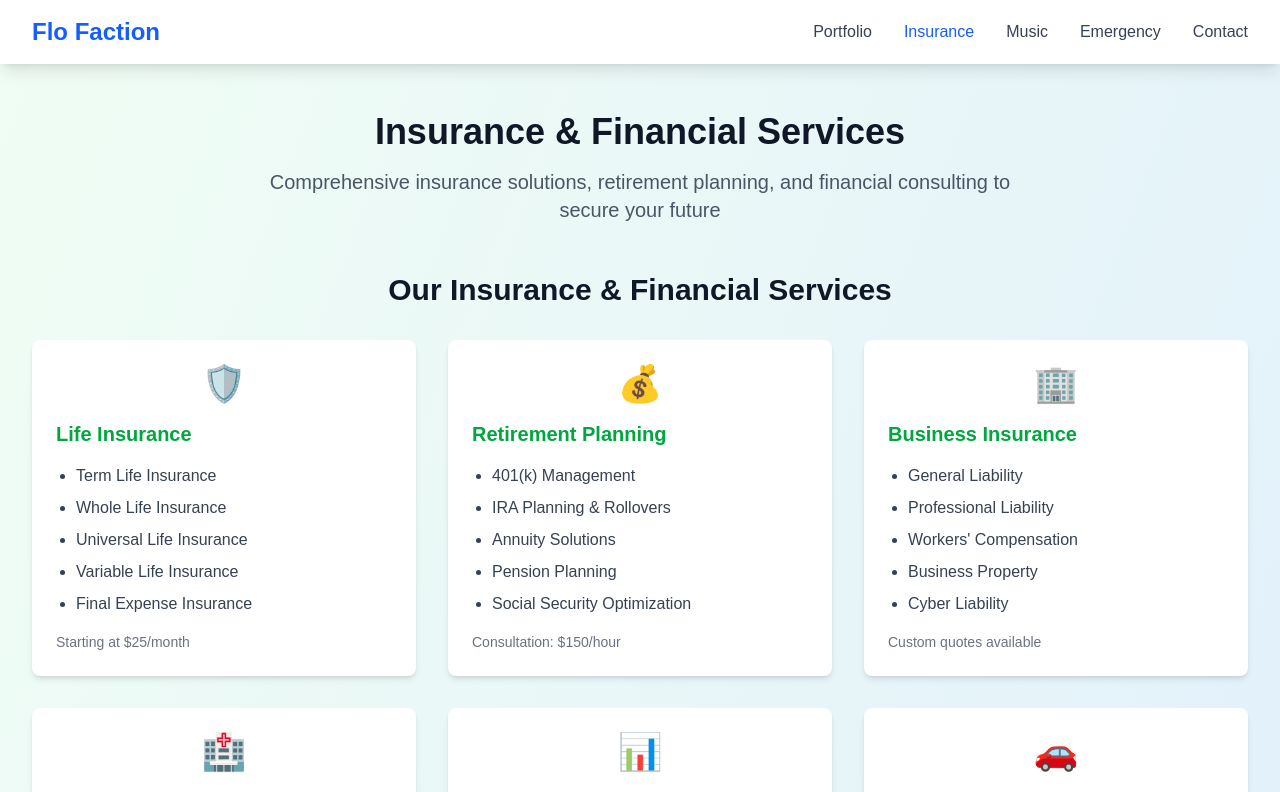
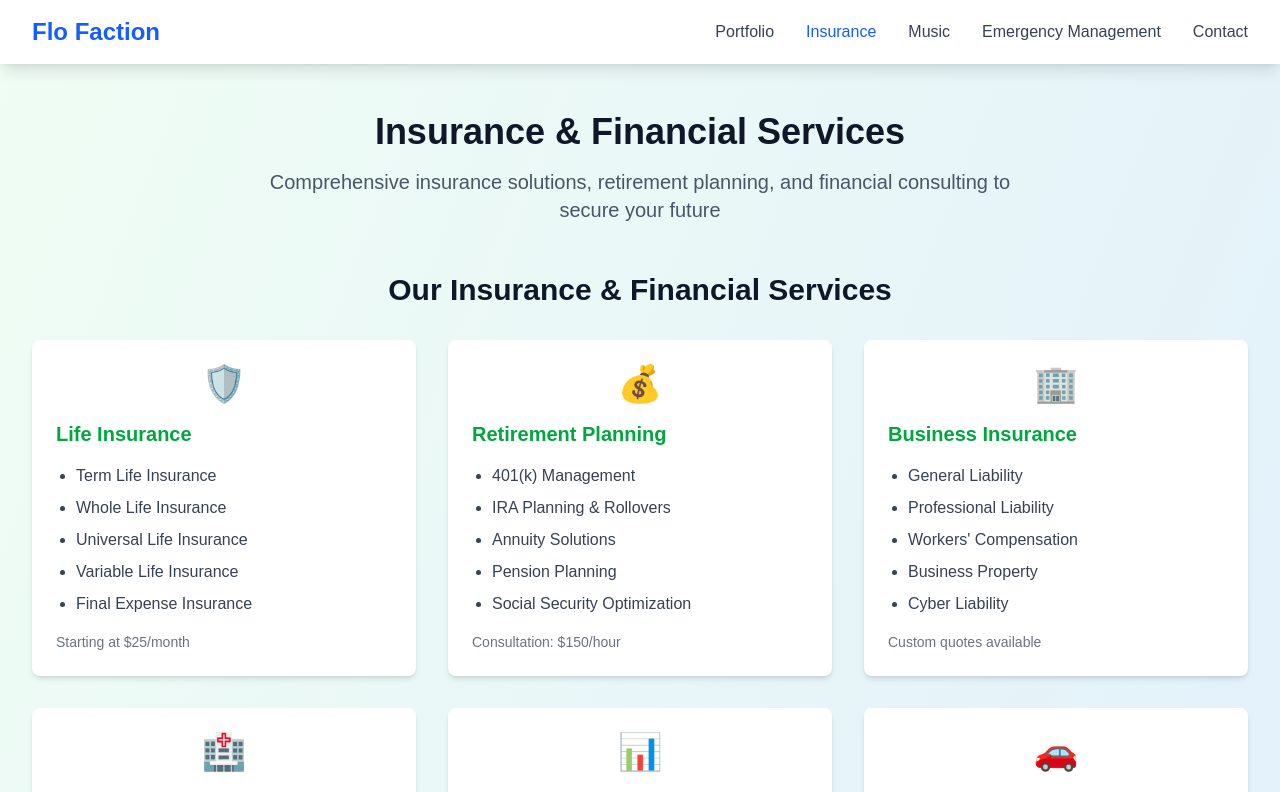
Before and after one commit to Flofactionllc/flofaction-portfolio, a Next.js app: page /insurance in a window 1280 px wide. Shown: the top 792 px of the page. Built offline with nearby package versions, Linux system fonts and the light colour scheme.

Commit message:
Rename emergency page to emergency-management and update all navigation links

```diff
--- a/src/app/contact/page.tsx
+++ b/src/app/contact/page.tsx
@@ -23,8 +23,8 @@ export default function ContactPage() {
               <Link href="/music" className="text-gray-700 hover:text-blue-600 font-medium">
                 Music
               </Link>
-              <Link href="/emergency" className="text-gray-700 hover:text-blue-600 font-medium">
-                Emergency
+              <Link href="/emergency-management" className="text-gray-700 hover:text-blue-600 font-medium">
+                Emergency Management
               </Link>
               <Link href="/contact" className="text-blue-600 font-medium">
                 Contact
@@ -200,7 +200,7 @@ export default function ContactPage() {
               <div className="text-4xl mb-4">🚨</div>
               <h3 className="text-lg font-semibold mb-2">Emergency Management</h3>
               <p className="text-gray-600 text-sm mb-4">AI-powered emergency response and disaster management</p>
-              <Link href="/emergency" className="text-blue-600 hover:text-blue-800 font-medium text-sm">
+              <Link href="/emergency-management" className="text-blue-600 hover:text-blue-800 font-medium text-sm">
                 Learn More →
               </Link>
             </Card>
@@ -307,7 +307,7 @@ export default function ContactPage() {
                 <ul className="space-y-2 text-gray-400">
                   <li><Link href="/insurance" className="hover:text-white">Insurance & Finance</Link></li>
                   <li><Link href="/music" className="hover:text-white">Music & Creative</Link></li>
-                  <li><Link href="/emergency" className="hover:text-white">Emergency Management</Link></li>
+                  <li><Link href="/emergency-management" className="hover:text-white">Emergency Management</Link></li>
                   <li><Link href="/portfolio" className="hover:text-white">Business Solutions</Link></li>
                 </ul>
               </div>
--- a/src/app/emergency/page.tsx
+++ b/src/app/emergency-management/page.tsx
@@ -23,8 +23,8 @@ export default function EmergencyPage() {
               <Link href="/music" className="text-gray-700 hover:text-blue-600 font-medium">
                 Music
               </Link>
-              <Link href="/emergency" className="text-blue-600 font-medium">
-                Emergency
+              <Link href="/emergency-management" className="text-blue-600 font-medium">
+                Emergency Management
               </Link>
               <Link href="/contact" className="text-gray-700 hover:text-blue-600 font-medium">
                 Contact
--- a/src/app/insurance/page.tsx
+++ b/src/app/insurance/page.tsx
@@ -23,8 +23,8 @@ export default function InsurancePage() {
               <Link href="/music" className="text-gray-700 hover:text-blue-600 font-medium">
                 Music
               </Link>
-              <Link href="/emergency" className="text-gray-700 hover:text-blue-600 font-medium">
-                Emergency
+              <Link href="/emergency-management" className="text-gray-700 hover:text-blue-600 font-medium">
+                Emergency Management
               </Link>
               <Link href="/contact" className="text-gray-700 hover:text-blue-600 font-medium">
                 Contact
@@ -305,7 +305,7 @@ export default function InsurancePage() {
                 <Link href="/music" className="block text-green-600 hover:text-green-800">
                   → Music & Creative Services
                 </Link>
-                <Link href="/emergency" className="block text-green-600 hover:text-green-800">
+                <Link href="/emergency-management" className="block text-green-600 hover:text-green-800">
                   → Emergency Management
                 </Link>
               </div>
--- a/src/app/marketing/page.tsx
+++ b/src/app/marketing/page.tsx
@@ -23,8 +23,8 @@ export default function MarketingPage() {
               <Link href="/music" className="text-gray-700 hover:text-blue-600 font-medium">
                 Music
               </Link>
-              <Link href="/emergency" className="text-gray-700 hover:text-blue-600 font-medium">
-                Emergency
+              <Link href="/emergency-management" className="text-gray-700 hover:text-blue-600 font-medium">
+                Emergency Management
               </Link>
               <Link href="/videography" className="text-gray-700 hover:text-blue-600 font-medium">
                 Videography
@@ -343,7 +343,7 @@ export default function MarketingPage() {
                 <Link href="/music" className="block text-green-600 hover:text-green-800">
                   → Music & Creative Services
                 </Link>
-                <Link href="/emergency" className="block text-green-600 hover:text-green-800">
+                <Link href="/emergency-management" className="block text-green-600 hover:text-green-800">
                   → Emergency Management
                 </Link>
                 <Link href="/insurance" className="block text-green-600 hover:text-green-800">
--- a/src/app/music/page.tsx
+++ b/src/app/music/page.tsx
@@ -23,8 +23,8 @@ export default function MusicPage() {
               <Link href="/music" className="text-blue-600 font-medium">
                 Music
               </Link>
-              <Link href="/emergency" className="text-gray-700 hover:text-blue-600 font-medium">
-                Emergency
+              <Link href="/emergency-management" className="text-gray-700 hover:text-blue-600 font-medium">
+                Emergency Management
               </Link>
               <Link href="/contact" className="text-gray-700 hover:text-blue-600 font-medium">
                 Contact
@@ -289,7 +289,7 @@ export default function MusicPage() {
                 <Link href="/contact" className="block text-purple-600 hover:text-purple-800">
                   → Contact Form & Consultation
                 </Link>
-                <Link href="/emergency" className="block text-purple-600 hover:text-purple-800">
+                <Link href="/emergency-management" className="block text-purple-600 hover:text-purple-800">
                   → Emergency Management Services
                 </Link>
                 <Link href="/insurance" className="block text-purple-600 hover:text-purple-800">
--- a/src/app/page.tsx
+++ b/src/app/page.tsx
@@ -22,8 +22,8 @@ export default function Home() {
               <Link href="/music" className="text-gray-700 hover:text-blue-600 font-medium">
                 Music
               </Link>
-              <Link href="/emergency" className="text-gray-700 hover:text-blue-600 font-medium">
-                Emergency
+              <Link href="/emergency-management" className="text-gray-700 hover:text-blue-600 font-medium">
+                Emergency Management
               </Link>
               <Link href="/videography" className="text-gray-700 hover:text-blue-600 font-medium">
                 Videography
@@ -93,7 +93,7 @@ export default function Home() {
             <div className="text-4xl mb-4">🚨</div>
             <h3 className="text-xl font-semibold mb-2">Emergency Management</h3>
             <p className="text-gray-600 mb-4">AI-powered emergency response and disaster management</p>
-            <Link href="/emergency" className="text-blue-600 hover:text-blue-800 font-medium">
+            <Link href="/emergency-management" className="text-blue-600 hover:text-blue-800 font-medium">
               Learn More →
             </Link>
           </div>
@@ -171,7 +171,7 @@ export default function Home() {
               <ul className="space-y-2 text-gray-400">
                 <li><Link href="/insurance" className="hover:text-white">Insurance & Finance</Link></li>
                 <li><Link href="/music" className="hover:text-white">Music & Creative</Link></li>
-                <li><Link href="/emergency" className="hover:text-white">Emergency Management</Link></li>
+                <li><Link href="/emergency-management" className="hover:text-white">Emergency Management</Link></li>
                 <li><Link href="/videography" className="hover:text-white">Videography & Photography</Link></li>
                 <li><Link href="/marketing" className="hover:text-white">Digital Marketing</Link></li>
                 <li><Link href="/portfolio" className="hover:text-white">Business Solutions</Link></li>
--- a/src/app/portfolio/page.tsx
+++ b/src/app/portfolio/page.tsx
@@ -326,7 +326,7 @@ export default function PortfolioPage() {
             <Card className="p-6">
               <h3 className="text-lg font-semibold mb-4 text-blue-600">Quick Links</h3>
               <div className="space-y-2">
-                <Link href="/emergency" className="block text-blue-600 hover:text-blue-800">
+                <Link href="/emergency-management" className="block text-blue-600 hover:text-blue-800">
                   → GuardianAI Emergency Management Platform
                 </Link>
                 <Link href="/music" className="block text-blue-600 hover:text-blue-800">
--- a/src/app/videography/page.tsx
+++ b/src/app/videography/page.tsx
@@ -23,8 +23,8 @@ export default function VideographyPage() {
               <Link href="/music" className="text-gray-700 hover:text-blue-600 font-medium">
                 Music
               </Link>
-              <Link href="/emergency" className="text-gray-700 hover:text-blue-600 font-medium">
-                Emergency
+              <Link href="/emergency-management" className="text-gray-700 hover:text-blue-600 font-medium">
+                Emergency Management
               </Link>
               <Link href="/videography" className="text-blue-600 font-medium">
                 Videography
@@ -352,7 +352,7 @@ export default function VideographyPage() {
                 <Link href="/music" className="block text-purple-600 hover:text-purple-800">
                   → Music & Creative Services
                 </Link>
-                <Link href="/emergency" className="block text-purple-600 hover:text-purple-800">
+                <Link href="/emergency-management" className="block text-purple-600 hover:text-purple-800">
                   → Emergency Management
                 </Link>
                 <Link href="/insurance" className="block text-purple-600 hover:text-purple-800">
```
Also changed, not shown: 1 other file (tests, documents, lock files or other folders).
